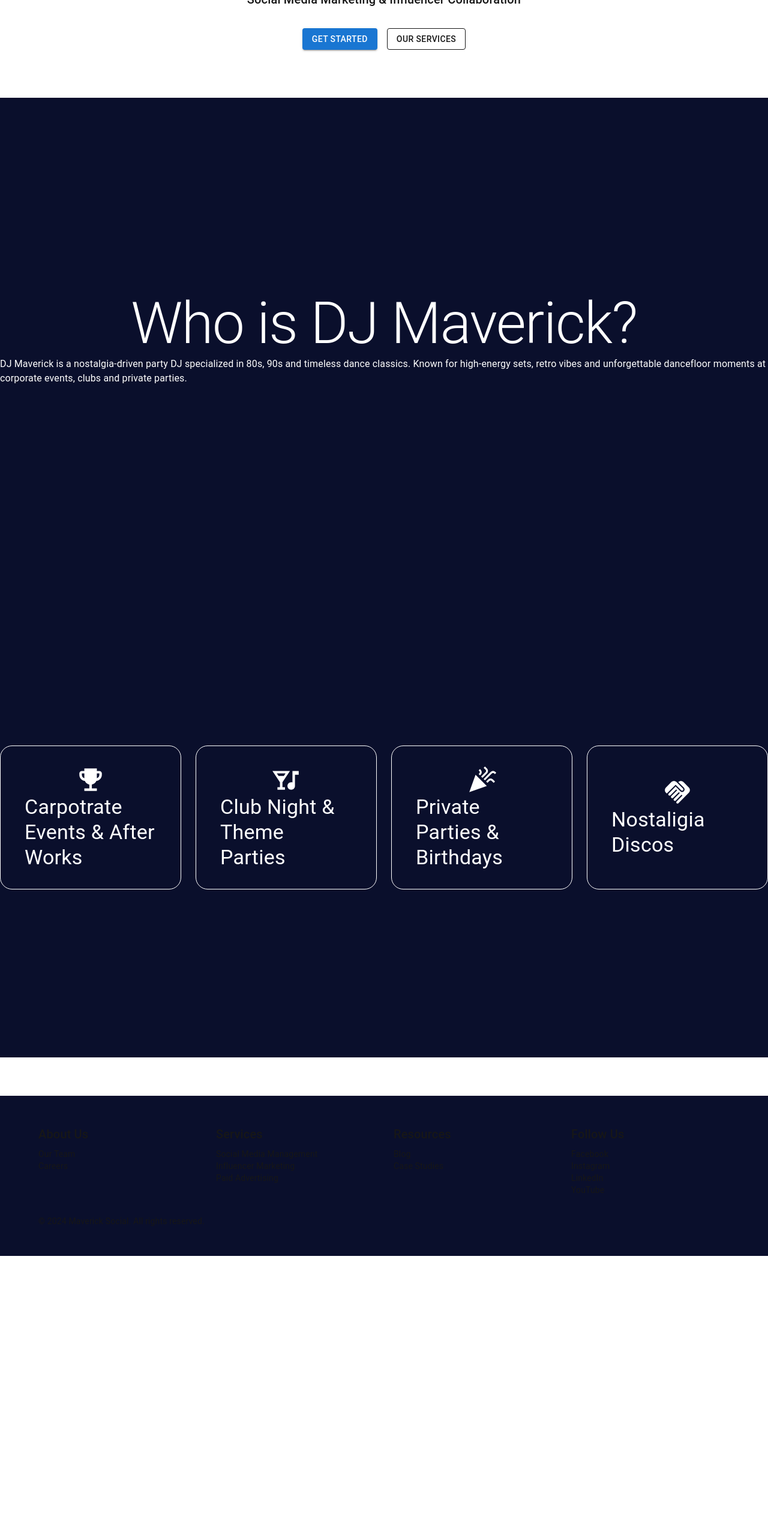
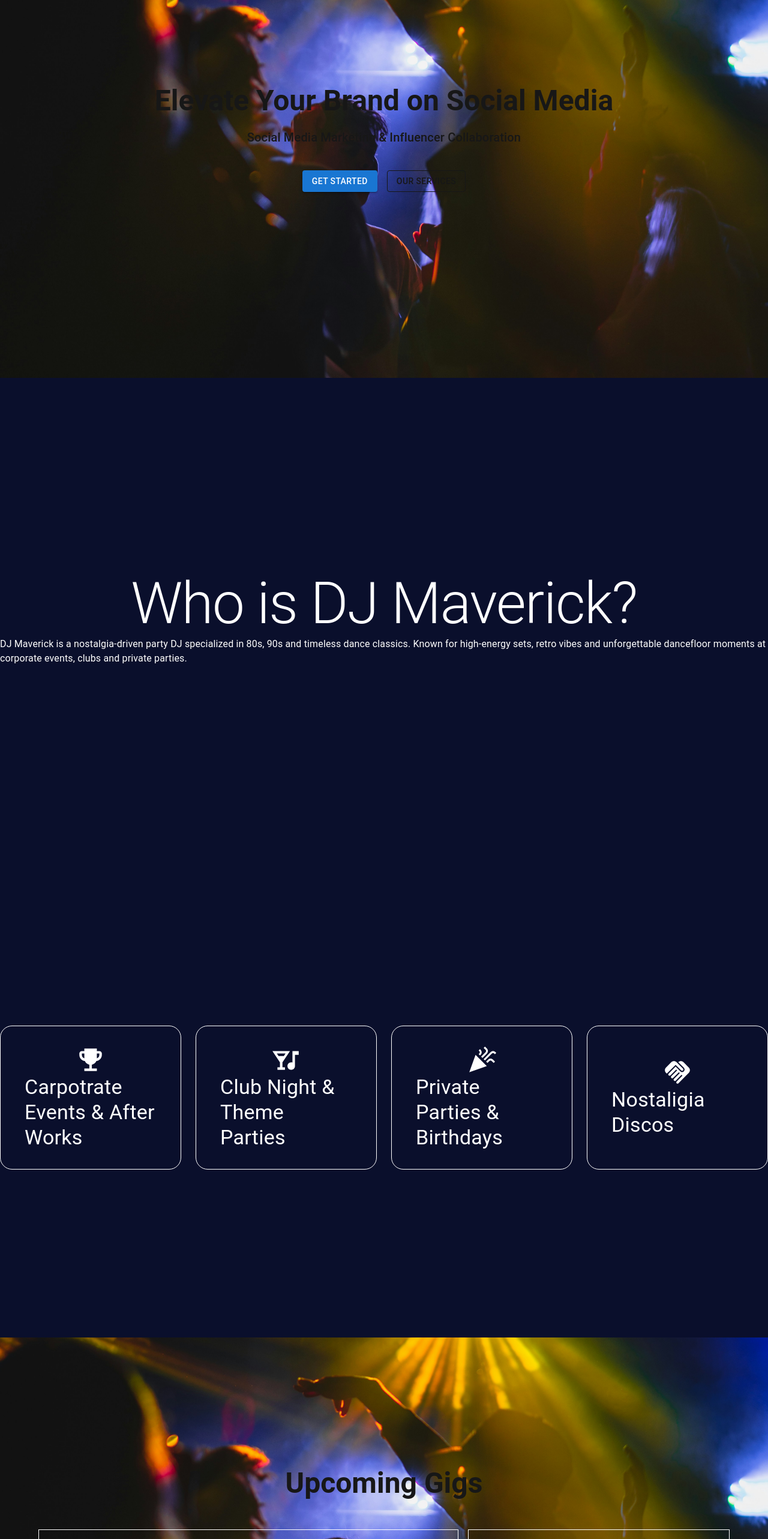
Before and after one commit to do4best/newirfanwebsite, a Next.js app: page / in a window 1280 px wide. Shown: the part 234-2800 px from the top of the page at 60% size. Before the commit the page ends 2328 px from the top, so only its background shows below. Built offline with nearby package versions, Linux system fonts and the light colour scheme.

Commit message:
we have a little bit of progress

```diff
--- a/src/app/page.tsx
+++ b/src/app/page.tsx
@@ -3,6 +3,7 @@ import {Typography} from "@mui/material";
 import Hero from "@/components/hero";
 import WhoisMoveric from "@/components/subpages/WhoisMoveric";
 import Services from "@/components/subpages/services";
+import UpcomingGigs from "@/components/subpages/UpcomingGigs";
 
 export default function Home() {
   return (
@@ -10,6 +11,7 @@ export default function Home() {
  <Hero/>
        <WhoisMoveric/>
        <Services/>
+       <UpcomingGigs/>
 
    </>
   );
--- a/src/components/hero.tsx
+++ b/src/components/hero.tsx
@@ -3,12 +3,12 @@ import { Typography } from "@mui/material";
 export default function Hero() {
 
     return (
-        <Box sx={{ py: 10, textAlign: "center", bgcolor: "linear-gradient(180deg, #0a0f2c 0%, #1a237e 100%)" }}>
-            <Container>
+        <Box sx={{ py: 10, textAlign: "center",backgroundImage:"url('/disco.jpg')",backgroundSize:"cover",backgroundPosition:"center",height:"100vh" }}>
+            <Container sx={{ display: "flex", flexDirection: "column", justifyContent: "center", alignItems: "center", height: "100%" }}>
                 <Typography variant="h3" sx={{fontWeight:"700"}} gutterBottom>
                     Elevate Your Brand on Social Media
                 </Typography>
-                <Typography variant="h6" color="gray" gutterBottom>
+                <Typography  variant="h6" color="gray" gutterBottom>
                     Social Media Marketing & Influencer Collaboration
                 </Typography>
                 <Box sx={{ mt: 4, display: "flex", justifyContent: "center", gap: 2 }}>
--- /dev/null
+++ b/src/components/subpages/UpcomingGigs.tsx
@@ -0,0 +1,32 @@
+import React from 'react';
+import {Box, Container, Typography} from "@mui/material";
+
+function UpcomingGigs() {
+    return (
+        <>
+            <Box sx={{ py: 10, textAlign: "center",backgroundImage:"url('/disco.jpg')",backgroundSize:"cover",backgroundPosition:"center",height:"100vh" }}>
+                <Container sx={{ display: "flex", flexDirection: "column", justifyContent: "center", alignItems: "center", height: "100%" }}>
+                    <Typography variant="h3" sx={{fontWeight:"700"}} gutterBottom>
+                       Upcoming Gigs
+                    </Typography>
+
+                    <Box sx={{ mt: 4, display: "flex", justifyContent: "center", gap: 2 }}>
+                        <Typography sx={{border:"solid 1px white",p:10}}  variant="h6" color="gray" gutterBottom>
+                            Grand Nostalgia Disco is DJ Maverick&#39;s own event concept, where the biggest hits of the 80s and 90s,
+                            visual retro aesthetics and a communal party vibe come together.
+                        </Typography>
+                        <Typography sx={{border:"solid 1px white", p:10}}  variant="h6" color="gray" gutterBottom>
+                            Your Own or Your Company&#39;s Event?
+                            No Problem!
+                            Call Us Today!
+                            1-800-DJ-MAVERICK
+                        </Typography>
+                    </Box>
+                </Container>
+            </Box>
+
+        </>
+    );
+}
+
+export default UpcomingGigs;
```
Also changed, not shown: public/disco.jpg (added).
